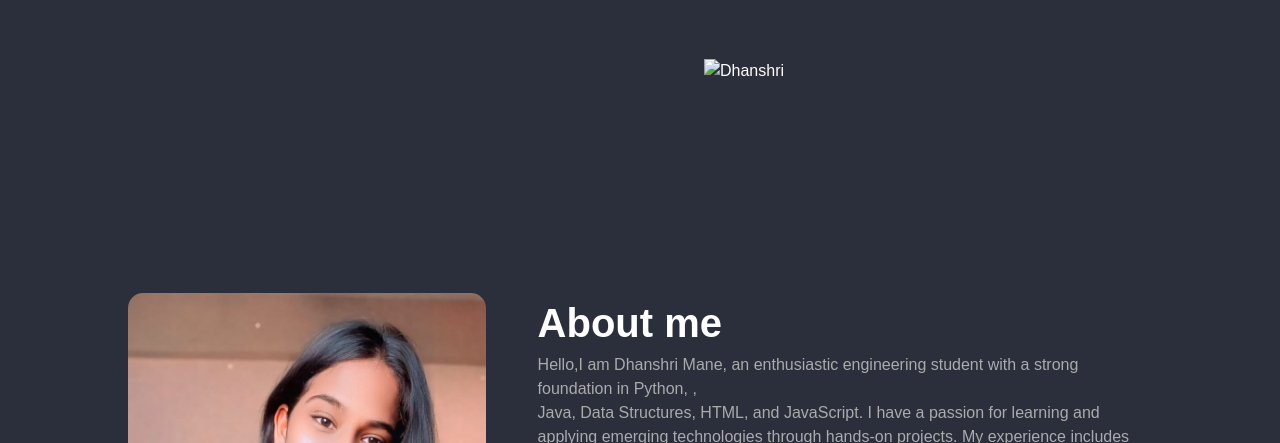
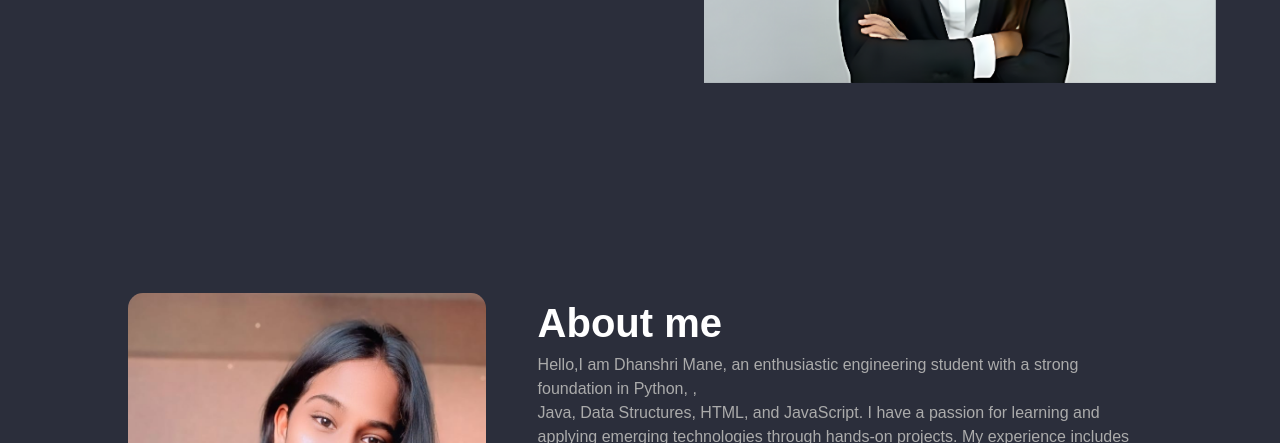
Before and after one commit to manedh/resume2, a plain HTML site: page index.html in a window 1280 px wide. Shown: the part 657-1100 px from the top of the page. Drawn offline with nearby package versions, Linux system fonts and the light colour scheme; files that its build step writes are made by us from their sources; files whose address does not match are found by name; a web font is replaced by a local one.

Commit message:
Update index.html

```diff
--- a/index.html
+++ b/index.html
@@ -90,7 +90,7 @@
                     passionate in <span class="text"></span></h4>
 
                 <div class="img">
-                 <img src="Images/dhanshri.png" alt="Dhanshri">
+                 <img src="dhanshri.png" alt="Dhanshri">
                 </div>
 
                 <div class="home-sci">
```
